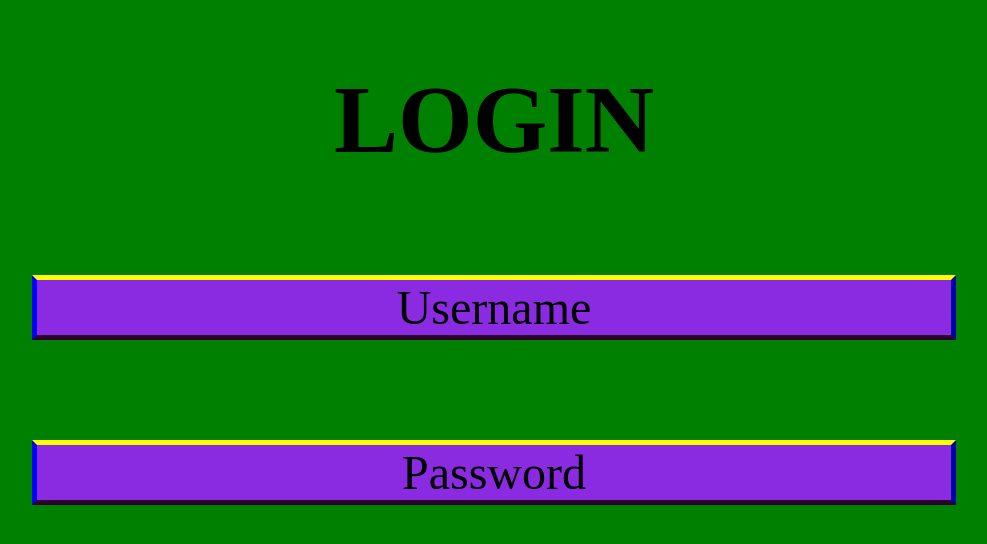
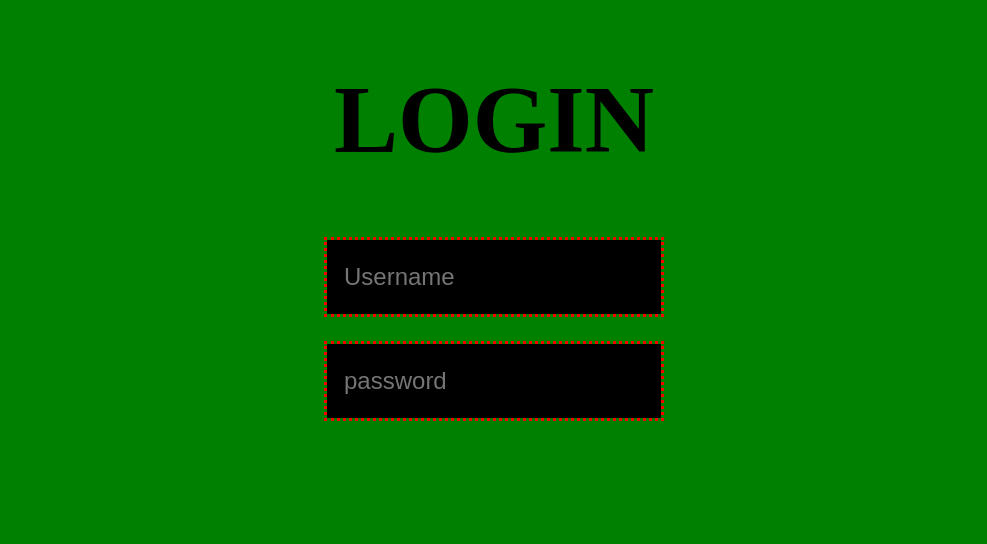
Before and after one commit to CHINATIGER22/login-page, a plain HTML site: page index.html in a window 1280 px wide. Shown: the whole page, without its empty margins (146-1133 px from the left). Drawn offline with Linux system fonts and the light colour scheme.

Commit message:
finishing

```diff
--- a/css/index.css
+++ b/css/index.css
@@ -21,25 +21,14 @@ container2 {
     border-color: black;
 }
 
-p.container {
-    border-style: outset;
-    border-width: thick;
-    border-color:  yellow blue purple;
-    margin-top: 100px;
-    margin-bottom: 100px;
-    margin-right:170px;
-    margin-left: 170px;
-    background-color: blueviolet;
+input {
+    height: 40px;
+    width: 300px;
+    padding: 1.2%;
+    margin-bottom: 30px;
+    border: 2px solid black;
+    outline: dotted red;
+    background-color: black;
+    color: white;
+    font-size: 1.5rem;
 }
-
-p.container2 {
-    border-style: outset;
-    border-width: thick;
-    border-color: yellow blue purple;
-    margin-top: 100px;
-    margin-bottom: 100px;
-    margin-right:170px;
-    margin-left: 170px;
-    background-color: blueviolet;
-
-}
--- a/index.html
+++ b/index.html
@@ -9,11 +9,13 @@
 
     <h1>LOGIN</h1>
     <div class="container">
-      <p class="container">Username</p>
+      <input class="container" type="text"
+      placeholder="Username">
     </div>
 
     <div class="container2">
-    <p class="container2">Password</p>
+      <input class="container" type="number"
+      placeholder="password">
     </div>
   </body>
 <HTML>
```
